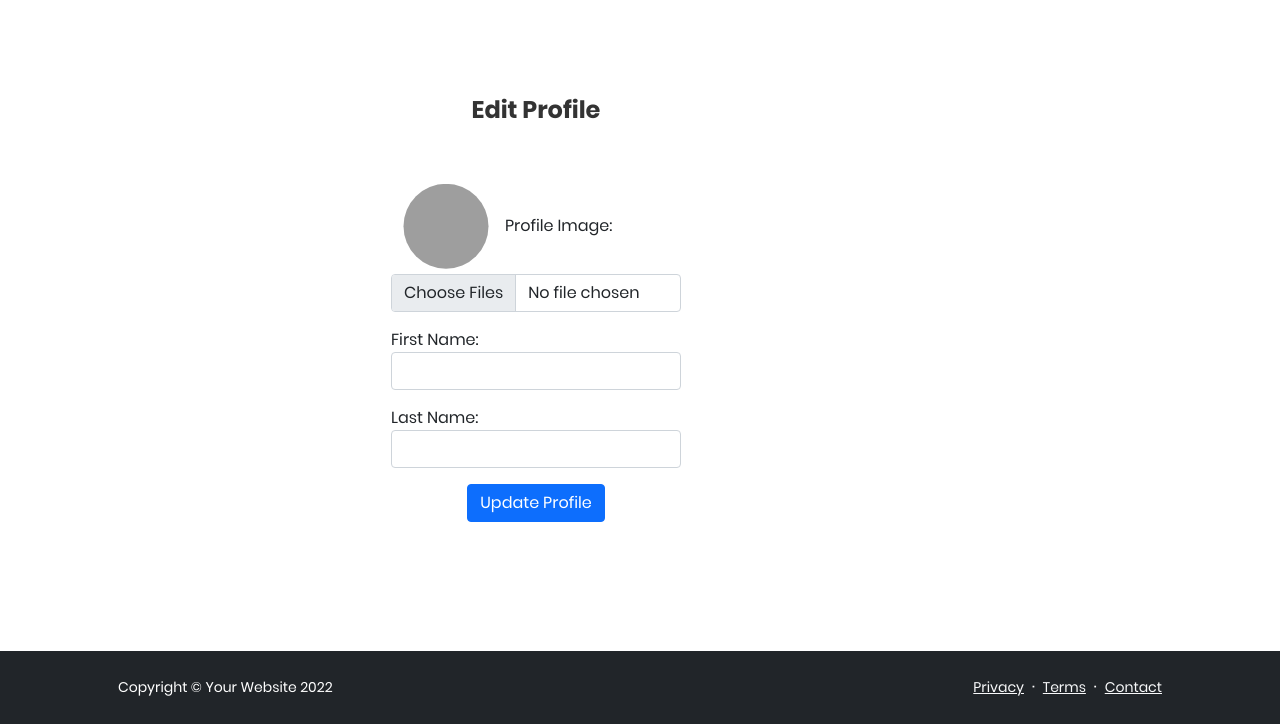
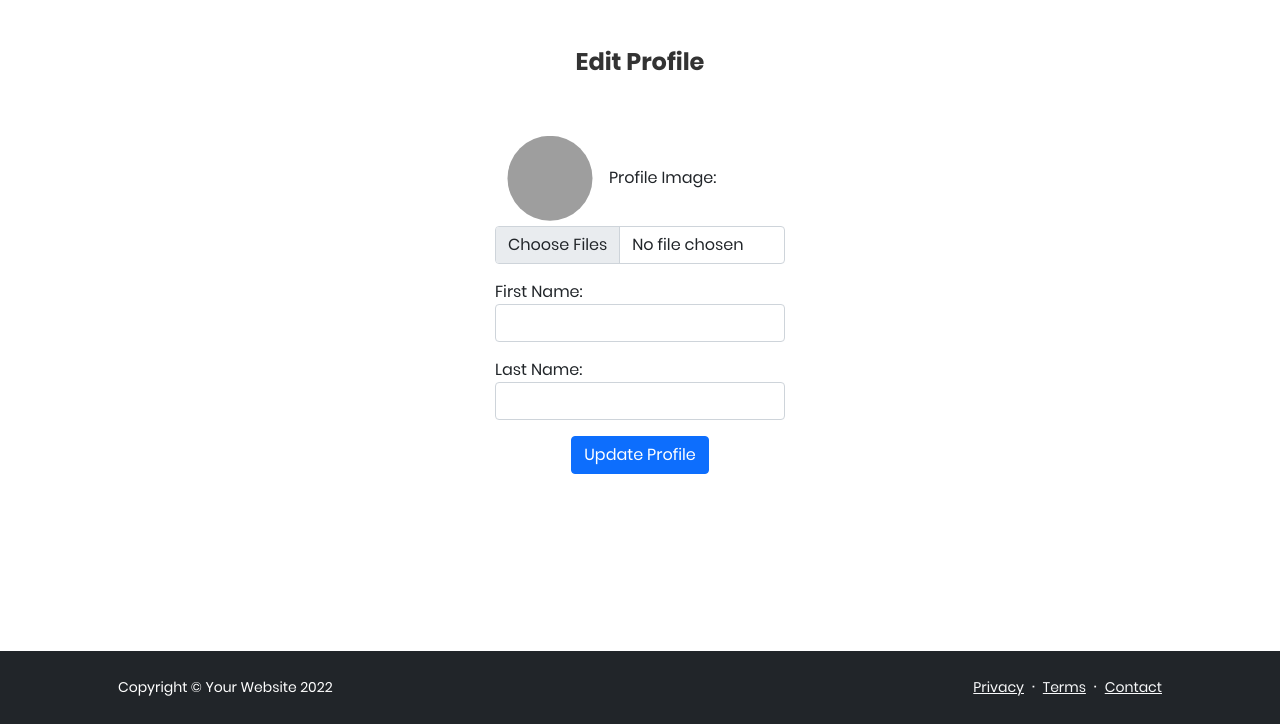
Before and after one commit to marcoaceves/project_portfolio_collab, a Flask app: template flask_app/templates/edit_profile.html in a window 1280 px wide. Shown: the part 76-800 px from the top of the page. Run offline with Flask 2, Linux system fonts and the light colour scheme; the template is opened without the code that fills it, so the values that code supplies are empty; some libraries are stand-ins or nearby versions; grey boxes are pictures that could not be loaded.

Commit message:
styling to center

```diff
--- a/flask_app/templates/create_project.html
+++ b/flask_app/templates/create_project.html
@@ -63,14 +63,14 @@
                                 <span class="input-group-text" id="inputGroup-sizing-default">Project Image :</span>
                                 <img id="project_img" class="img-fluid rounded mb-5 mb-lg-0 project_img" src="https://dummyimage.com/600x400/343a40/6c757d" alt="..." />
                                 <input type="file" name="files[]" id="fileInput" class="form-control" multiple required >
-                                <button type="submit" class="btn btn-primary btn-lg mt-5" id="btn-color">Create Project</button>
+                                <button type="submit" class="btn btn-primary btn-lg mt-5 mb-5" id="btn-color">Create Project</button>
                             </div>
                             <div class="col-lg-6">
                                 <div class="input-group mb-3">
                                     <div class="input-group-prepend">
                                         <span class="input-group-text" id="inputGroup-sizing-default">Project Name :</span>
                                     </div>
-                                    <input type="text" class="form-control" aria-label="Default" aria-describedby="inputGroup-sizing-default" name="name" required>
+                                    <input type="text" class="form-control mb-5" aria-label="Default" aria-describedby="inputGroup-sizing-default" name="name" required>
                                 </div>
                                 <div class="input-group mb-3">
                                     <div class="input-group-prepend">
@@ -78,7 +78,6 @@
                                     </div>
                                     <textarea type="text"  class="form-control" id="exampleFormControlTextarea1" rows="3" name="description" required></textarea>
                                 </div>
-
                             </div>
                         </div>
                     </div>
--- a/flask_app/templates/edit_profile.html
+++ b/flask_app/templates/edit_profile.html
@@ -43,22 +43,17 @@
                 </div>
             </nav>
             <!-- Page Content-->
-            <section class="py-5">
+            <section class="d-flex justify-content-center align-items-center">
                 <div class="container px-5 my-5">
                     <div class="row gx-5">
-                        <div class="col-lg-3 col-md-3 col-sm-3">
-                            <div class="d-flex align-items-center mt-lg-5 mb-4">
-
-                            </div>
-                        </div>
-                        <div class="col-lg-9 col-md-9 col-sm-9">
+                        <div class="d-flex justify-content-center align-items-center ">
                             <!-- Post content-->
                             <article>
                                 <!-- Post header-->
                                 <header class="mb-4  ">
                                     <!-- Post title-->
 
-                                    <form autocomplete="off" action="/edit_profile/query" method="POST" enctype="multipart/form-data" class="registration100-form validate-form col-lg-9 col-md-9 col-sm-9">
+                                    <form autocomplete="off" action="/edit_profile/query" method="POST" enctype="multipart/form-data" class="registration100-form validate-form col-lg-12 col-md-12 col-sm-12">
 
                                         <span class="login100-form-title">
                                             Edit Profile
```
Also changed, not shown: flask_app/templates/dashboard.html (+3 -8 lines), flask_app/templates/index.html (+6 -6 lines).
